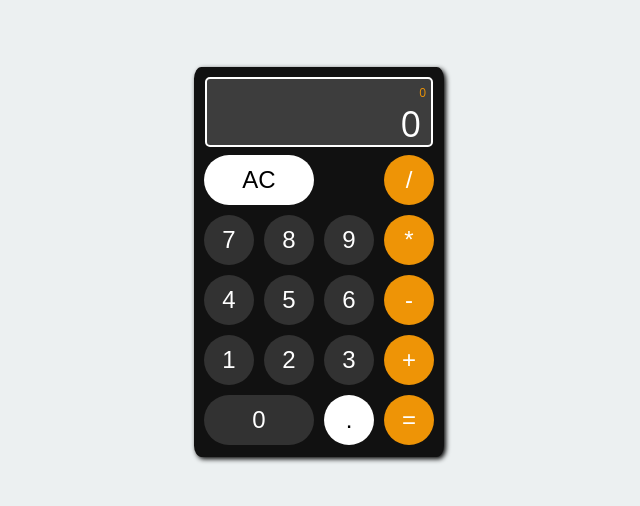
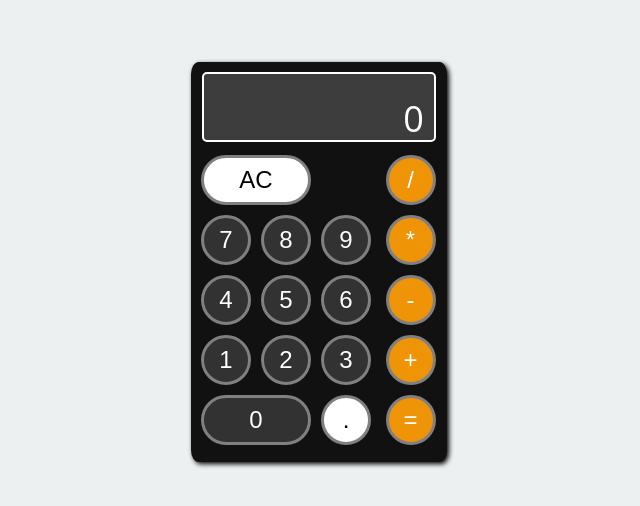
Before and after one commit to BenSolt/calculator-react, a React (Create React App) app: page / in a window 1280 px wide. Shown: the part 138-644 px from the top of the page, without its empty margins (321-961 px from the left). Built offline with nearby package versions, Linux system fonts and the light colour scheme.

Commit message:
cleaning up files

```diff
--- a/src/App.css
+++ b/src/App.css
@@ -1,110 +1,103 @@
-*{box-sizing: border-box;}
-.container{
-    width: 100%;
-    max-width: 220px;
-    height: auto;
-    margin: auto;
-    margin-top: 3rem;
-    background:black;
+
+* {
+    box-sizing: border-box
+  }
+
+  body {
+    margin: 0;
+    background-color: #ecf0f1;
+    min-height: 100vh;
+    display: flex;
+    align-items: center;
+    justify-content: center;
+    font-family: 'Open Sans', sans-serif;
+  }
+
+  .calculator {
+    background-color: #111;
+    box-shadow: 2px 2px 5px rgba(0,0,0,1);
+    height: 400px;
+    width: 256px;
+    display: flex;
+    flex-wrap: wrap;
+    padding: 5px;
+    border-radius: 3%;
+    justify-content: center;
+  }
+
+  .display {
+    background: rgb(61, 61, 61);
+    padding: 20px 10px;
+    text-align: right;
+    position: relative;
+    margin-top: 5px;
+    width: 95%;
+    font-size: 36px;
+    color: white;
+    height: 70px;
     border-radius: 5px;
-    border: 5px solid black;
-    }
+    border: 2px solid white;
 
-.App{
+  }
 
-    /* display: flex;  */
-    /* flex-direction: column-reverse;  */
-    padding: 10px;
+  .display small {
+    font-size: 12px;
+    position: absolute;
+    top: 5px;
+    right: 5px;
+    color: #EE9406;
+  }
+  .nums-container {
+    width: 75%;
+  }
 
-}
+  .ops-container {
+    width: 25%;
+  }
+  button {
+    border-radius: 50%;
+    margin: 5px;
+    height: 50px;
+    width: 50px;
+    font-size: 24px;
+    background-color: white;
+    border: none;
+    cursor: pointer;
+    /* box-shadow: 0px 3px 2px rgb(107, 107, 107); */
+    border: 3px solid gray;
+  }
 
+  button.hover {
+    opacity: 0.9;
+  }
 
-    .logo{
-        width: 70px;
-        margin: 7% 0 0 7%;
+  button:active {
+    transform:scale(0.9)
+  }
 
-    }
+  button:focus {
+    outline: none;
+  }
 
+  button.big-h {
+    border-radius: 50px;
+    width: 110px;
+  }
 
-.screen{
-     width: 100%;
-    height: 55px;
-    background: rgb(49, 49, 49);
-    border-radius: 35px;
-    text-align: right;
-    padding-right: 10px;
-    padding: 10px;
-    color: white;
-    margin-bottom: 8px;
-    font-size: 25px;
+  button.orange {
+    background-color: #EE9406;
+    color: #fff;
 
+  }
 
+  button.dark-grey {
+    background-color: #323232;
+    color: #fff;
+  }
 
-}
-
-.keypad{
-    display: flex;
-
-}
-
-
-
-/*Btn Numbers  */
-
-.numbers{
-     width: 150px;
-
-}
-
-.btnNums{
-    height: 40px;
-    width: 40px;
-    background: blue;
-    border-radius: 50%;
-    border: none;
-    margin: 4px;
-    box-shadow: 0px 3px 2px black;
-
-
-}
-
-.btnNums:nth-child(10) {
-/* background: green; */
-width: 85px;
-border-radius: 50px;
-}
-
-button{
-    color: white;
-}
-
-/* Btn Operators */
-
-.operats{
-    border: 2px solid black;
-}
-
-.btnOpers{
-    height: 40px;
-    width: 40px;
-    background: rgb(71, 115, 218);
-    border-radius: 50%;
-    border: none;
-    margin: 4px;
-    box-shadow: 0px 3px 2px black;
-}
-
-
-/* Btn Special */
-
-
-
-.btnSpecials{
-    height: 40px;
-    width: 40px;
-    background: rgb(71, 115, 218);
-    border-radius: 50%;
-    border: none;
-    margin: 4px;
-    box-shadow: 0px 3px 2px black;
-}
+  .btnClear{
+    background-color: white;
+    border-radius: 50px;
+    width: 110px;
+    margin-right: 50%;
+  }
--- a/src/App.js
+++ b/src/App.js
@@ -1,34 +1,36 @@
 import React, { useState } from "react";
-import "./App2.css";
+import "./App.css";
 
 import Numbers from "./components/Numbers";
 
+import {nums} from './data';
+import {ops} from './data';
+import {ids} from './data';
 
-
-const nums = [7, 8, 9, 4, 5, 6, 1, 2, 3, 0];
-const ops = ["/", "*", "-", "+"];
-const ids = {
-  7: "seven",
-  8: "eight",
-  9: "nine",
-  4: "four",
-  5: "five",
-  6: "six",
-  1: "one",
-  2: "two",
-  3: "three",
-  0: "zero",
-  "/": "divide",
-  "*": "multiply",
-  "-": "subtract",
-  "+": "add"
-};
+// const nums = [7, 8, 9, 4, 5, 6, 1, 2, 3, 0];
+// const ops = ["/", "*", "-", "+"];
+// const ids = {
+//   7: "seven",
+//   8: "eight",
+//   9: "nine",
+//   4: "four",
+//   5: "five",
+//   6: "six",
+//   1: "one",
+//   2: "two",
+//   3: "three",
+//   0: "zero",
+//   "/": "divide",
+//   "*": "multiply",
+//   "-": "subtract",
+//   "+": "add"
+// };
 
 function App() {
-  // const [press, setPress] = useState(undefined)
-  // const [current, setCurrent] = useState("0");
+
+  const [oper, setOper] = useState(" ");
+
   const [calculator, setCalculator] = useState("0");
-  // const [operation, setOperation] = useState(undefined);
   const [lastPressed, setLastPressed] = useState(undefined);
 
   const handleClick = (e) => {
@@ -37,19 +39,25 @@ function App() {
     switch (innerText) {
       case "AC":
         setCalculator("0");
+        setOper(" ")
         break;
+
       case "=":
         const evaluated = eval(calculator);
 
         setCalculator(evaluated);
+        setOper(evaluated)
         break;
+
       case ".":
         const splitted = calculator.split(/[+\-*/]/);
         const last = splitted.slice(-1)[0];
         if (!last.includes(".")) {
           setCalculator(calculator + ".");
+          setOper(oper + ".");
         }
         break;
+
       default:
         let e = undefined;
         if (ops.includes(innerText)) {
@@ -65,6 +73,7 @@ function App() {
         }
 
         setCalculator(e);
+        // setOper(e)
     }
     setLastPressed(innerText);
 
@@ -73,7 +82,8 @@ function App() {
   return (
     <div className="calculator">
       <div id="display" className="display">
-        <small>{calculator}</small>
+        <small>{oper}</small>
+        {/* <small>{calculator}</small> */}
         {calculator}
       </div>
       <div className="nums-container">
@@ -89,24 +99,8 @@ function App() {
         <Numbers
         onClick1={handleClick}
         nums1={nums}
-        // id1={ids}
         />
 
-      {/*
-        {nums.map((num) => (
-          <button
-            className={`dark-grey ${num === 0 && "big-h"}`}
-            key={num}
-            onClick={handleClick}
-            id={ids[num]}
-          >
-            {num}
-          </button>
-        ))} */}
-
-        {/* <button className="light-grey" onClick={handleClick} id="decimal">
-          .
-        </button> */}
 
       </div>
       <div className="ops-container">
--- a/src/App2.css
+++ /dev/null
@@ -1,104 +0,0 @@
-
-* {
-    box-sizing: border-box
-  }
-
-  body {
-    margin: 0;
-    background-color: #ecf0f1;
-    min-height: 100vh;
-    display: flex;
-    align-items: center;
-    justify-content: center;
-    font-family: 'Open Sans', sans-serif;
-  }
-
-  .calculator {
-    background-color: #111;
-    box-shadow: 2px 2px 5px rgba(0,0,0,1);
-    height: 390px;
-    width: 250px;
-    display: flex;
-    flex-wrap: wrap;
-    padding: 5px;
-    border-radius: 3%;
-    justify-content: center;
-  }
-
-  .display {
-    background: rgb(61, 61, 61);
-    padding: 20px 10px;
-    text-align: right;
-    position: relative;
-    margin-top: 5px;
-    width: 95%;
-    font-size: 36px;
-    color: white;
-    height: 70px;
-    border-radius: 5px;
-    border: 2px solid white;
-  }
-
-  .display small {
-    font-size: 12px;
-    position: absolute;
-    top: 5px;
-    right: 5px;
-    color: #EE9406;
-  }
-  .nums-container {
-    width: 75%;
-  }
-
-  .ops-container {
-    width: 25%;
-  }
-  button {
-    border-radius: 50%;
-    margin: 5px;
-    height: 50px;
-    width: 50px;
-    font-size: 24px;
-    background-color: white;
-    border: none;
-    cursor: pointer;
-  }
-
-  button.hover {
-    opacity: 0.9;
-  }
-
-  button:active {
-    transform:scale(0.9)
-  }
-
-  button:focus {
-    outline: none;
-  }
-
-  /* button.big-v {
-    border-radius: 50px;
-    height: 110px;
-  } */
-  button.big-h {
-    border-radius: 50px;
-    width: 110px;
-  }
-
-  button.orange {
-    background-color: #EE9406;
-    color: #fff;
-  }
-
-  button.dark-grey {
-    background-color: #323232;
-    color: #fff;
-  }
-
-  .btnClear{
-    background-color: white;
-    /* background: red; */
-    border-radius: 50px;
-    width: 110px;
-    margin-right: 50%;
-  }
--- a/src/components/Numbers.js
+++ b/src/components/Numbers.js
@@ -1,6 +1,4 @@
 import React, {useState} from "react";
-import {numbers} from "./../data";
-
 
 
 const Numbers = (props) => {
--- a/src/data.js
+++ b/src/data.js
@@ -1,32 +1,58 @@
-const numbers = ["1", "2", "3", "4", "5", "6", "7", "8", "9", "0", "."];
 
-const operators = [
-  {
-    char: "/",
-    value: "/"
-  },
-  {
-    char: "x",
-    value: "*"
-  },
-  {
-    char: "-",
-    value: "-"
-  },
-  {
-    char: "+",
-    value: "+"
-  },
-  {
-    char: "=",
-    value: "="
-  }
-];
+const nums = [7, 8, 9, 4, 5, 6, 1, 2, 3, 0];
+const ops = ["/", "*", "-", "+"];
+const ids = {
+  7: "seven",
+  8: "eight",
+  9: "nine",
+  4: "four",
+  5: "five",
+  6: "six",
+  1: "one",
+  2: "two",
+  3: "three",
+  0: "zero",
+  "/": "divide",
+  "*": "multiply",
+  "-": "subtract",
+  "+": "add"
+};
 
-const specials = ["C", "+/-", "%"];
+
+
+// const numbers = ["1", "2", "3", "4", "5", "6", "7", "8", "9", "0", "."];
+
+// const operators = [
+//   {
+//     char: "/",
+//     value: "/"
+//   },
+//   {
+//     char: "x",
+//     value: "*"
+//   },
+//   {
+//     char: "-",
+//     value: "-"
+//   },
+//   {
+//     char: "+",
+//     value: "+"
+//   },
+//   {
+//     char: "=",
+//     value: "="
+//   }
+// ];
+
+// const specials = ["C", "+/-", "%"];
 
 export {
-  numbers,
-  operators,
-  specials
+  nums,
+  ops,
+  ids,
+
+  // numbers,
+  // operators,
+  // specials,
   }
```
Also changed, not shown: src/AppOrig.js (+0 -16 lines), src/components/Display.js (deleted, +0 -11 lines), src/components/OperatorButton.js (deleted, +0 -12 lines), src/components/Operators.js (deleted, +0 -36 lines), src/components/SpecialButton.js (deleted, +0 -15 lines), src/components/Specials.js (deleted, +0 -33 lines), 1 other file (tests, documents, lock files or other folders).
